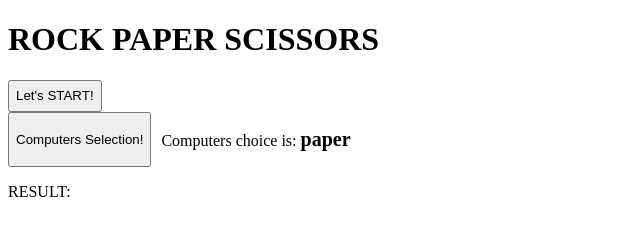
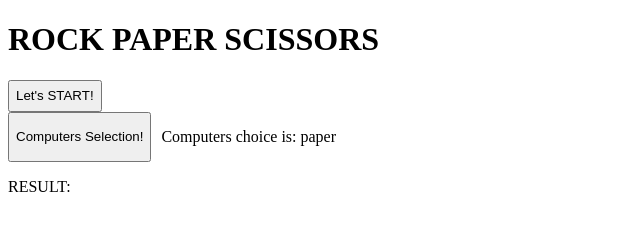
Before and after one commit to fedenzdev/04_RockPaperScissors, a plain HTML site: page index.html in a window 1280 px wide. Both pictures are taken after a click on the button "Computers Selection!". Shown: the full height of the page, 0-640 px from the left. Drawn offline with Linux system fonts and the light colour scheme.

Commit message:
modified computer choice

```diff
--- a/index.html
+++ b/index.html
@@ -16,7 +16,7 @@
     </div>
     <div class="optionB">
         <button type="button" onclick="computer()"> Computers Selection!</button>
-        <p>Computers choice is: <span id="second"> </span></p>
+        <p id="computerA"></p>
     </div>
     <p id="result">RESULT: </p>
 </div>
--- a/script.js
+++ b/script.js
@@ -15,5 +15,5 @@ function computer() {
     if (random === 3) {
         computersChoice = "scissors";
     }
-    document.getElementById("second").innerHTML = computersChoice;
+    document.getElementById("computerA").innerHTML = "Computers choice is: " + computersChoice;
 }
--- a/styles.css
+++ b/styles.css
@@ -2,8 +2,3 @@
     display: flex;
     gap: 10px;
 }
-
-span {
-    font-size: 20px;
-    font-weight: bold;
-}
```
